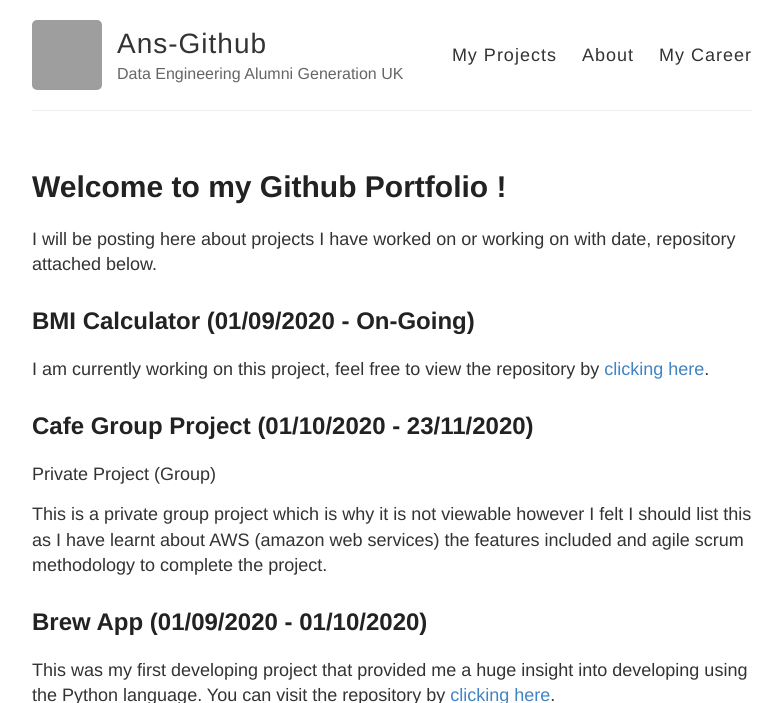
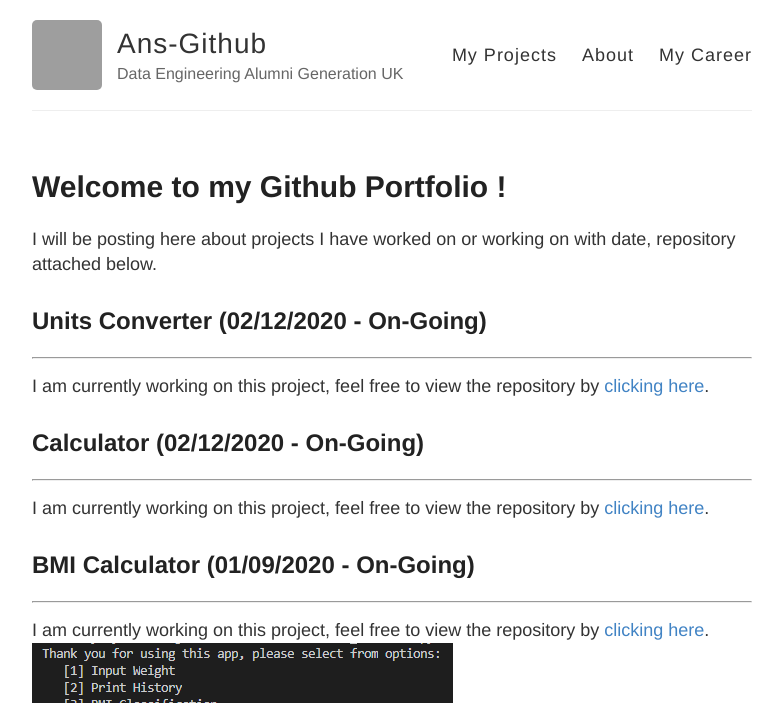
Before and after one commit to ans-github/ans-github.github.io, a Jekyll site: the page built from _posts/2020-11-9-First Post.md, in a window 1280 px wide. Shown: the top 703 px of the page, without its empty margins (248-1031 px from the left). Built offline with Jekyll 4.4.1, drawn with Linux system fonts in a browser that asks for light colours; some of the changed text lies outside the part shown; grey boxes are pictures that could not be loaded.

Commit message:
changes made to posts

```diff
--- a/_posts/2020-11-9-First Post.md
+++ b/_posts/2020-11-9-First Post.md
@@ -5,16 +5,33 @@ title: Welcome to my Github Portfolio !
 
 I will be posting here about projects I have worked on or working on with date, repository attached below.
 
+## Units Converter (02/12/2020 - On-Going)
+----
+I am currently working on this project, feel free to view the repository by [clicking here]().
+
+## Calculator (02/12/2020 - On-Going)
+----
+I am currently working on this project, feel free to view the repository by [clicking here]().
+
 ## BMI Calculator (01/09/2020 - On-Going)
+----
+I am currently working on this project, feel free to view the repository by [clicking here](https://github.com/ans-github/BMI-Calculator-Test).
+![_config.yml]({{ site.baseurl }}/images/BMI_CALC.png)
 
-I am currently working on this project, feel free to view the repository by [clicking here](https://github.com/ans-github/BMI-Calculator-Test).
 ## Cafe Group Project (01/10/2020 - 23/11/2020)
-Private Project (Group)
+----
+####Private Project (Group) - Completed.
 
-This is a private group project which is why it is not viewable however I felt I should list this as I have learnt about AWS (amazon web services) the features included and agile scrum methodology to complete the project.
+What have I learnt from this project?
+*Agile Scrum Methodology
+*ETL (Extract, Transform, Load) Process
+*AWS (Amazon Web Services) features (Cloudwatch, S3 Bucket, Lambda Function, Data Pipeline)
+*Soft Skills (Teamwork, Perserverance, Communication)
+*Technical Skills (SQL, Python)
+
+This is a private group project which is why it is not viewable however I felt I should list this because of the course I had taken with GenerationUK.
+
 ## Brew App (01/09/2020 - 01/10/2020)
-
-This was my first developing project that provided me a huge insight into developing using the Python language.
+----
+This was my first project that provided me a huge insight into developing using the Python language.
 You can visit the repository by [clicking here](https://github.com/ans-github/Brew_App).
-
-![_config.yml]({{ site.baseurl }}/images/config.png)
```
Also changed, not shown: 404.md (+1 -1 lines), Data Science Process.md (+7 -4 lines), about.md (+4 -5 lines), images/BMI_CALC.png (added).
